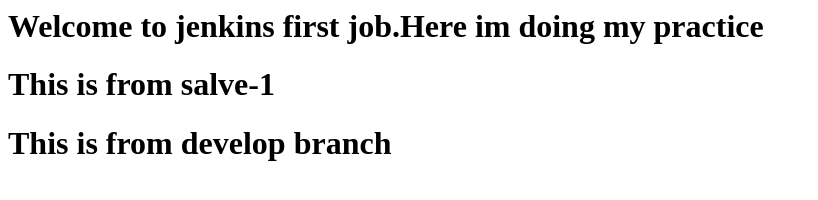
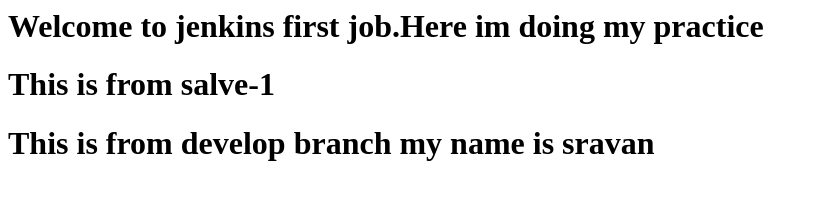
Before and after one commit to sravankodem/DevOps-Git-Assignment1, a plain HTML site: page index.html in a window 1280 px wide. Shown: the whole page, without its empty margins (0-818 px from the left). Drawn offline with Linux system fonts and the light colour scheme.

Commit message:
again changing from develop branch

```diff
--- a/index.html
+++ b/index.html
@@ -2,6 +2,6 @@
   <body>
     <h1>Welcome to jenkins first job.Here im doing my practice</h1>
     <h1>This is from salve-1</h1>
-    <h1>This is from develop branch</h1>
+    <h1>This is from develop branch my name is sravan</h1>
 </body>
 </html>
```
